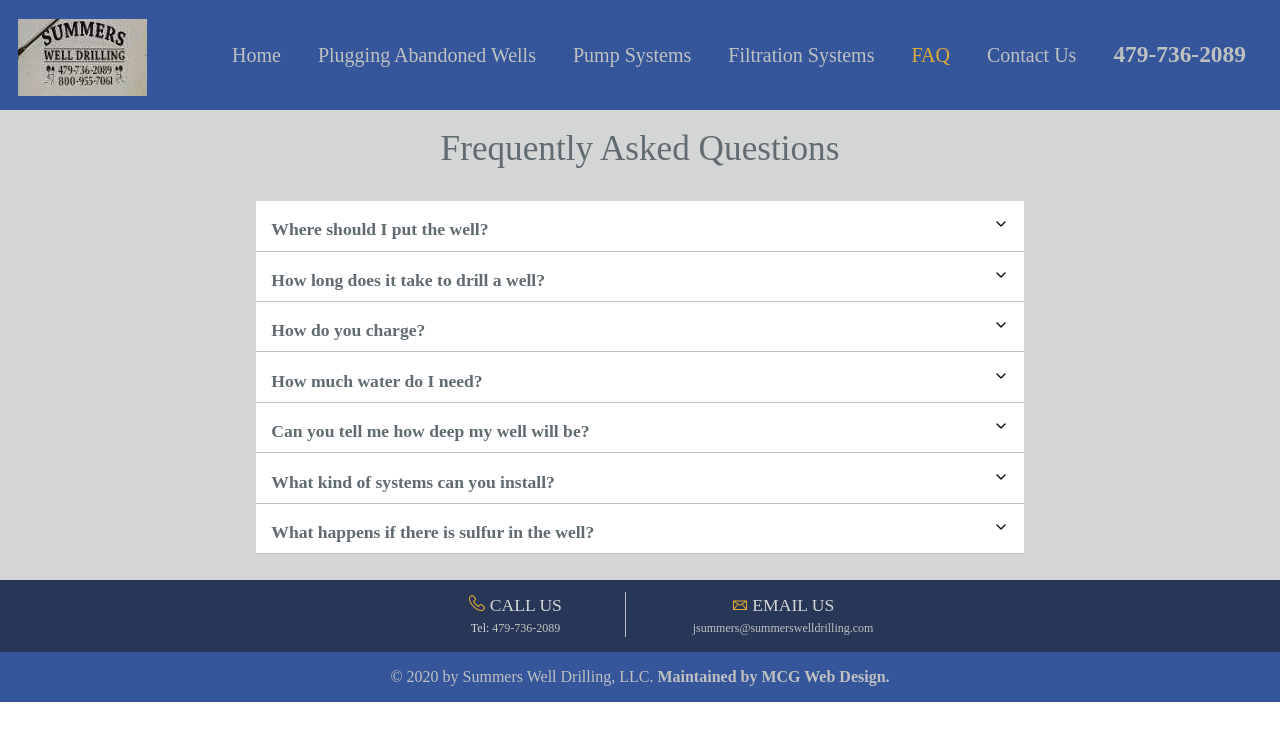
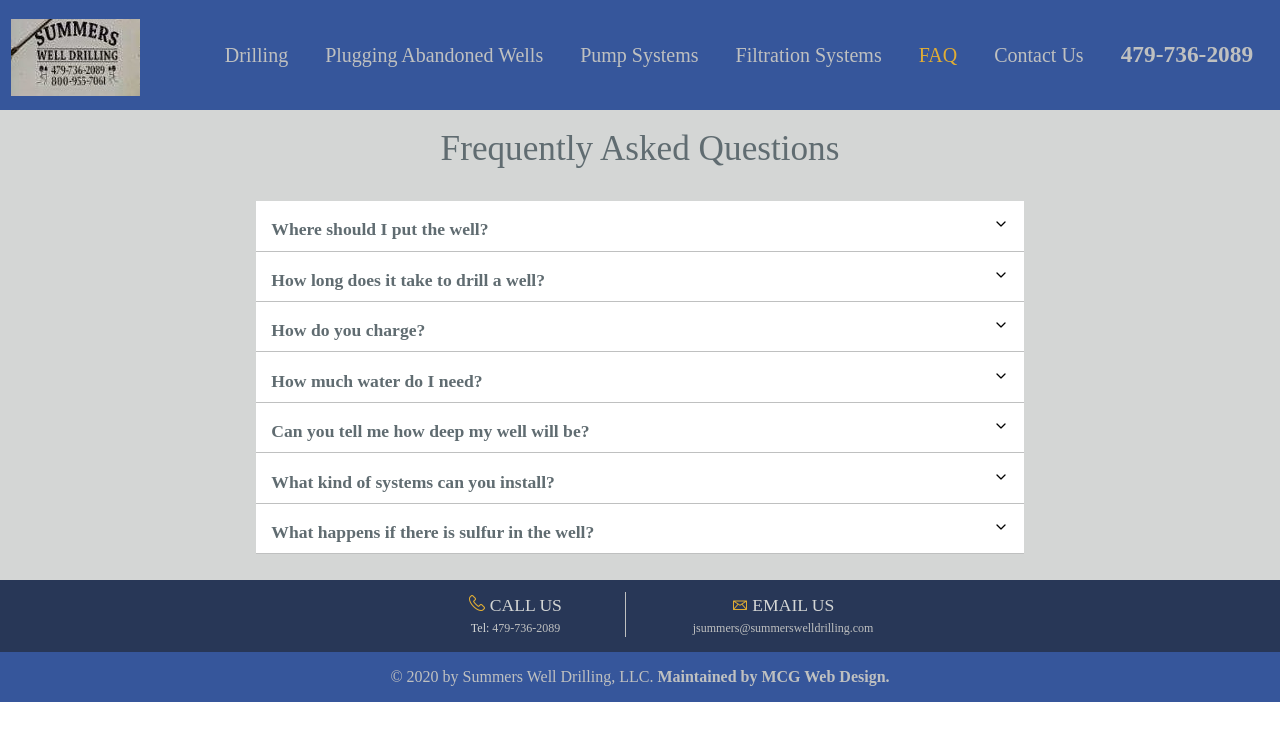
Before and after one commit to jamess999888/SummersDrilling, a Jekyll site: the page built from faq.md, in a window 1280 px wide. Shown: the top 741 px of the page. Built offline with Jekyll 4.4.1, drawn with Linux system fonts in a browser that asks for light colours; our own code applies the rules of GitHub Pages for plain Markdown files.

Commit message:
update home to drilling

```diff
--- a/_layouts/default.html
+++ b/_layouts/default.html
@@ -36,9 +36,9 @@
                 <img src="{{ '/images/summerspumpslogo.jpg' | relative_url }}">
             </li>
             <li>
-                <a id="home" href="/SummersDrilling">
+                <a id="drilling" href="/SummersDrilling">
                     <p>
-                        Home
+                        Drilling
                     </p>
                 </a>
             </li>
```
